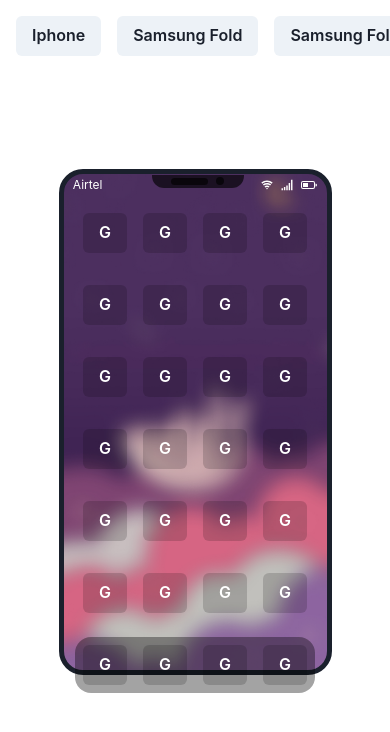
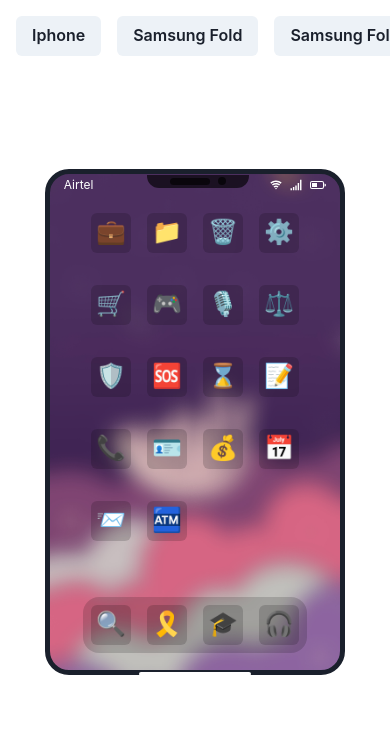
Before and after one commit to xdashutosh/iphoneclone, a React (Create React App) app: page /iphoneX/iphoneXhome in a window 390 px wide. Shown: the top 732 px of the page. Built offline with nearby package versions, Linux system fonts and the light colour scheme.

Commit message:
iphone done

```diff
--- a/package.json
+++ b/package.json
@@ -11,6 +11,7 @@
     "@testing-library/user-event": "^14.5.1",
     "framer-motion": "^6.5.1",
     "react": "^18.2.0",
+    "react-device-detect": "^2.2.3",
     "react-dom": "^18.2.0",
     "react-icons": "^3.11.0",
     "react-router-dom": "^6.17.0",
--- a/src/App.jsx
+++ b/src/App.jsx
@@ -3,7 +3,21 @@ import { BrowserRouter,Routes,Route } from 'react-router-dom'
 import IphoneX from './IphoneX'
 import Phones from './Phones'
 import Iphonehome from './Iphonehome'
+import { isMobile } from 'react-device-detect';
+import { Heading, Stack, Text, VStack } from '@chakra-ui/react'
 const App = () => {
+
+
+  if (isMobile) {
+    return (
+    <VStack justifyContent={'center'} alignItems={'center'} w={'full'} h={'80vh'} >
+<Heading>⚠️</Heading>
+<Heading textAlign={'center'}>Sorry, this app is not available on mobile devices.</Heading>
+        <Text textAlign={'center'}>Please access it on a desktop computer.</Text>
+    </VStack>
+    );
+  }
+else{
   return (
    <BrowserRouter>
    <Phones/>
@@ -14,5 +28,5 @@ const App = () => {
    </BrowserRouter>
   )
 }
-
+}
 export default App
--- a/src/Iphonehome.jsx
+++ b/src/Iphonehome.jsx
@@ -37,59 +37,58 @@ function Iphonehome() {
         backgroundSize={'cover'}
         backgroundRepeat={'no-repeat'}
         h={'60%'}
-        w={['70%', '17%']}
+        w={['70%','50%', '17%']}
+        minW={'300px'}
         borderRadius={'3xl'}
         p={'.5'}
 
       >
        <Iphonetop/>
-       <VStack w={'full'} h={'100%'} mt={'4'}   spacing={['8']}>
+       <VStack w={'-webkit-fit-content'} h={'100%'} mt={'4'}   spacing={['8']}>
 <HStack spacing={['4','8']}>
-<Button backgroundColor={'blackAlpha.300'} h={'40px'} textColor={'white'}>G</Button>
-<Button backgroundColor={'blackAlpha.300'} h={'40px'} textColor={'white'}>G</Button>
-<Button backgroundColor={'blackAlpha.300'} h={'40px'} textColor={'white'}>G</Button>
-  <Button backgroundColor={'blackAlpha.300'} h={'40px'} textColor={'white'}>G</Button>
+
+<Button backgroundColor={'blackAlpha.300'} fontSize={'2xl'} p={'0'} textColor={'white'}>💼</Button>
+<Button backgroundColor={'blackAlpha.300'} fontSize={'2xl'} p={'0'} textColor={'white'}>📁</Button>
+<Button backgroundColor={'blackAlpha.300'} fontSize={'2xl'} p={'0'} textColor={'white'}>🗑️</Button>
+<Button backgroundColor={'blackAlpha.300'} fontSize={'2xl'} p={'0'} textColor={'white'}>⚙️</Button>
+
 
 </HStack>
 
 
 <HStack spacing={['4','8']}>
-<Button backgroundColor={'blackAlpha.300'} h={'40px'} textColor={'white'}>G</Button>
-<Button backgroundColor={'blackAlpha.300'} h={'40px'} textColor={'white'}>G</Button>
-<Button backgroundColor={'blackAlpha.300'} h={'40px'} textColor={'white'}>G</Button>
-  <Button backgroundColor={'blackAlpha.300'} h={'40px'} textColor={'white'}>G</Button>
+<Button backgroundColor={'blackAlpha.300'} fontSize={'2xl'} p={'0'} textColor={'white'}>🛒</Button>
+<Button backgroundColor={'blackAlpha.300'} fontSize={'2xl'} p={'0'} textColor={'white'}>🎮</Button>
+<Button backgroundColor={'blackAlpha.300'} fontSize={'2xl'} p={'0'} textColor={'white'}>🎙️</Button>
+<Button backgroundColor={'blackAlpha.300'} fontSize={'2xl'} p={'0'} textColor={'white'}>⚖️</Button>
 </HStack>
 
 
 <HStack spacing={['4','8']}>
-<Button backgroundColor={'blackAlpha.300'} h={'40px'} textColor={'white'}>G</Button>
-<Button backgroundColor={'blackAlpha.300'} h={'40px'} textColor={'white'}>G</Button>
-<Button backgroundColor={'blackAlpha.300'} h={'40px'} textColor={'white'}>G</Button>
-  <Button backgroundColor={'blackAlpha.300'} h={'40px'} textColor={'white'}>G</Button>
+<Button backgroundColor={'blackAlpha.300'} fontSize={'2xl'} p={'0'} textColor={'white'}>🛡️</Button>
+<Button backgroundColor={'blackAlpha.300'} fontSize={'2xl'} p={'0'} textColor={'white'}>🆘</Button>
+<Button backgroundColor={'blackAlpha.300'} fontSize={'2xl'} p={'0'} textColor={'white'}>⌛</Button>
+<Button backgroundColor={'blackAlpha.300'} fontSize={'2xl'} p={'0'} textColor={'white'}>📝</Button>
 </HStack>
 
 
 <HStack spacing={['4','8']}>
-<Button backgroundColor={'blackAlpha.300'} h={'40px'} textColor={'white'}>G</Button>
-<Button backgroundColor={'blackAlpha.300'} h={'40px'} textColor={'white'}>G</Button>
-<Button backgroundColor={'blackAlpha.300'} h={'40px'} textColor={'white'}>G</Button>
-  <Button backgroundColor={'blackAlpha.300'} h={'40px'} textColor={'white'}>G</Button>
+<Button backgroundColor={'blackAlpha.300'} fontSize={'2xl'} p={'0'} textColor={'white'}>📞</Button>
+<Button backgroundColor={'blackAlpha.300'} fontSize={'2xl'} p={'0'} textColor={'white'}>🪪</Button>
+<Button backgroundColor={'blackAlpha.300'} fontSize={'2xl'} p={'0'} textColor={'white'}>💰</Button>
+<Button backgroundColor={'blackAlpha.300'} fontSize={'2xl'} p={'0'} textColor={'white'}>📅</Button>
+
+</HStack>
+
+
+<HStack spacing={['4','8']} alignSelf={'start'} >
+<Button backgroundColor={'blackAlpha.300'} fontSize={'2xl'} p={'0'} textColor={'white'}>📨</Button>
+<Button backgroundColor={'blackAlpha.300'} fontSize={'2xl'} p={'0'} textColor={'white'}>🏧</Button>
 </HStack>
 
 
 <HStack spacing={['4','8']}>
-<Button backgroundColor={'blackAlpha.300'} h={'40px'} textColor={'white'}>G</Button>
-<Button backgroundColor={'blackAlpha.300'} h={'40px'} textColor={'white'}>G</Button>
-<Button backgroundColor={'blackAlpha.300'} h={'40px'} textColor={'white'}>G</Button>
-  <Button backgroundColor={'blackAlpha.300'} h={'40px'} textColor={'white'}>G</Button>
-</HStack>
 
-
-<HStack spacing={['4','8']}>
-<Button backgroundColor={'blackAlpha.300'} h={'40px'} textColor={'white'}>G</Button>
-<Button backgroundColor={'blackAlpha.300'} h={'40px'} textColor={'white'}>G</Button>
-<Button backgroundColor={'blackAlpha.300'} h={'40px'} textColor={'white'}>G</Button>
-  <Button backgroundColor={'blackAlpha.300'} h={'40px'} textColor={'white'}>G</Button>
 </HStack>
 
 
@@ -98,11 +97,11 @@ function Iphonehome() {
 
 
 
-<HStack spacing={['4','8']} mt={'4'} bg={'blackAlpha.500'} p={'2'} borderRadius={'2xl'}>
-<Button backgroundColor={'blackAlpha.300'} h={'40px'} textColor={'white'}>G</Button>
-<Button backgroundColor={'blackAlpha.300'} h={'40px'} textColor={'white'}>G</Button>
-<Button backgroundColor={'blackAlpha.300'} h={'40px'} textColor={'white'}>G</Button>
-  <Button backgroundColor={'blackAlpha.300'} h={'40px'} textColor={'white'}>G</Button>
+<HStack spacing={['4','8']} mt={'4'} bg={'blackAlpha.300'} p={'2'} borderRadius={'2xl'}>
+<Button backgroundColor={'blackAlpha.300'} fontSize={'2xl'} p={'0'} textColor={'white'}>🔍</Button>
+<Button backgroundColor={'blackAlpha.300'} fontSize={'2xl'} p={'0'} textColor={'white'}>🎗️</Button>
+<Button backgroundColor={'blackAlpha.300'} fontSize={'2xl'} p={'0'} textColor={'white'}>🎓</Button>
+<Button backgroundColor={'blackAlpha.300'} fontSize={'2xl'} p={'0'} textColor={'white'}>🎧</Button>
 </HStack>
 
         <Link to={'/iphoneX'}>
```
Also changed, not shown: 1 other file (tests, documents, lock files or other folders).
